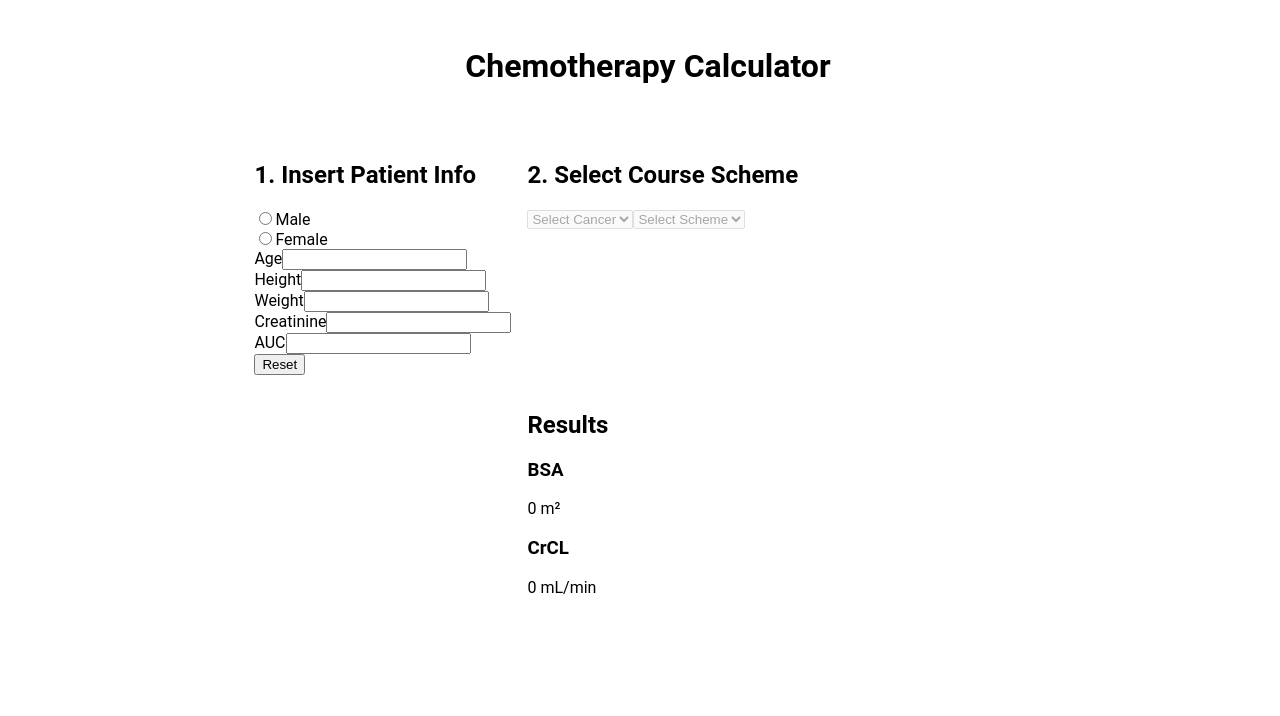
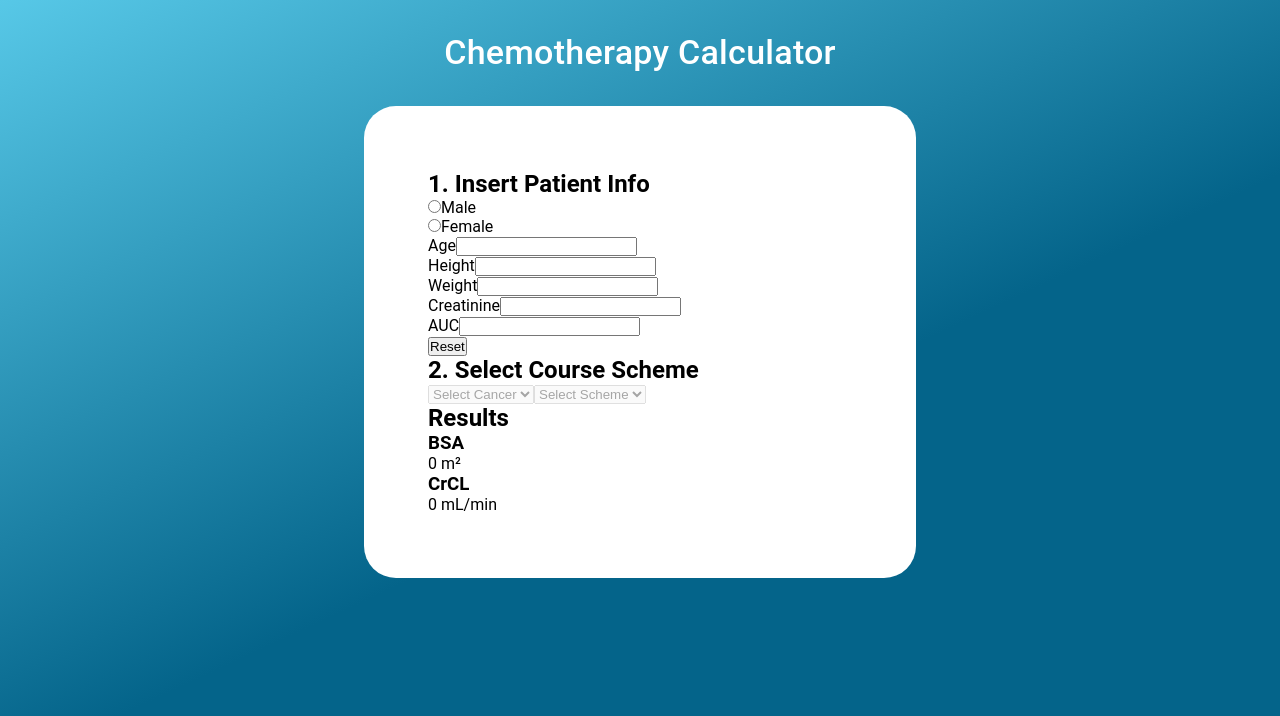
Before and after one commit to iurisilvestre/chemotherapy-calculator, a React (Create React App) app: page / in a window 1280 px wide. Shown: the top 716 px of the page. Built offline with nearby package versions, Linux system fonts and the light colour scheme.

Commit message:
installing material-ui and start styling the app

```diff
--- a/package.json
+++ b/package.json
@@ -3,9 +3,15 @@
   "version": "0.1.0",
   "private": true,
   "dependencies": {
+    "@emotion/react": "^11.8.1",
+    "@emotion/styled": "^11.8.1",
+    "@mui/material": "^5.4.4",
+    "@mui/styles": "^5.4.4",
     "@testing-library/jest-dom": "^5.16.1",
     "@testing-library/react": "^12.1.2",
     "@testing-library/user-event": "^13.5.0",
+    "install": "^0.13.0",
+    "npm": "^8.5.2",
     "react": "^17.0.2",
     "react-dom": "^17.0.2",
     "react-scripts": "5.0.0",
--- a/public/index.html
+++ b/public/index.html
@@ -10,34 +10,12 @@
       content="Web site created using create-react-app"
     />
     <link rel="apple-touch-icon" href="%PUBLIC_URL%/logo192.png" />
-    <!--
-      manifest.json provides metadata used when your web app is installed on a
-      user's mobile device or desktop. See https://developers.google.com/web/fundamentals/web-app-manifest/
-    -->
     <link rel="manifest" href="%PUBLIC_URL%/manifest.json" />
-    <!--
-      Notice the use of %PUBLIC_URL% in the tags above.
-      It will be replaced with the URL of the `public` folder during the build.
-      Only files inside the `public` folder can be referenced from the HTML.
 
-      Unlike "/favicon.ico" or "favicon.ico", "%PUBLIC_URL%/favicon.ico" will
-      work correctly both with client-side routing and a non-root public URL.
-      Learn how to configure a non-root public URL by running `npm run build`.
-    -->
-    <title>React App</title>
+    <title>Chemo Calc</title>
   </head>
   <body>
     <noscript>You need to enable JavaScript to run this app.</noscript>
     <div id="root"></div>
-    <!--
-      This HTML file is a template.
-      If you open it directly in the browser, you will see an empty page.
-
-      You can add webfonts, meta tags, or analytics to this file.
-      The build step will place the bundled scripts into the <body> tag.
-
-      To begin the development, run `npm start` or `yarn start`.
-      To create a production bundle, use `npm run build` or `yarn build`.
-    -->
   </body>
 </html>
--- a/src/App.js
+++ b/src/App.js
@@ -1,13 +1,24 @@
 import { useState, useEffect } from "react";
 
+// COMPONENTS
 import { CoursesSchemes } from "./utils/CoursesSchemes.js";
 import { getBsa, getCrCl, getCarboplatin, getDose } from "./utils/functions.js";
-
 import PatientInfo from "./layouts/PatientInfo";
 import SchemesSelection from "./layouts/SchemesSelection";
 import Results from "./layouts/Results";
 
-export default function App() {
+// MATERIAL-UI
+import Container from "@mui/material/Container";
+import Box from "@mui/material/Box";
+import Typography from "@mui/material/Typography";
+import { makeStyles } from "@mui/styles";
+
+const useStyles = makeStyles({
+  title: {
+    marginTop: "20px 0",
+  },
+});
+
 const patientCleanData = {
   genre: "",
   age: "",
@@ -16,6 +27,8 @@ export default function App() {
   creatinine: "",
   auc: "",
 };
+export default function App() {
+  const classes = useStyles();
 
   const [patientInfo, setPatientInfo] = useState(patientCleanData);
   const [selectedScheme, setSelectedScheme] = useState({});
@@ -72,8 +85,22 @@ export default function App() {
   }, [selectedScheme, patientInfo.auc]);
 
   return (
-    <div className="app">
-      <h1>Chemotherapy Calculator</h1>
+    <Container maxWidth="sm">
+      <Typography
+        variant="h4"
+        align="center"
+        sx={{ color: "white", fontWeight: "500", margin: "2rem 0" }}
+        className={classes.title}
+      >
+        Chemotherapy Calculator
+      </Typography>
+      <Box
+        sx={{
+          backgroundColor: "white",
+          padding: "4rem",
+          borderRadius: "2rem",
+        }}
+      >
         <PatientInfo
           onChangeInputs={handleInputs}
           onReset={handleReset}
@@ -93,6 +120,7 @@ export default function App() {
           carboplatinValue={carboplatinValue}
           doseValue={doseValue}
         />
-    </div>
+      </Box>
+    </Container>
   );
 }
--- a/src/index.css
+++ b/src/index.css
@@ -1,50 +1,17 @@
-code {
-  font-family: source-code-pro, Menlo, Monaco, Consolas, "Courier New",
-    monospace;
+* {
+  box-sizing: border-box;
+  padding: 0;
+  margin: 0;
 }
 
 body {
-  width: 100%;
-  height: 100%;
-  display: flex;
-  justify-content: center;
+  height: 100vh;
   font-family: "Roboto";
   -webkit-font-smoothing: antialiased;
   -moz-osx-font-smoothing: grayscale;
+  background: linear-gradient(
+    335deg,
+    rgb(4, 100, 138) 46%,
+    rgb(87, 200, 231) 100%
+  );
 }
-
-.app {
-  display: grid;
-  grid-template-columns: 1fr 2fr;
-  grid-template-rows: 1fr 2fr 2fr;
-  grid-gap: 1rem;
-}
-
-h1 {
-  align-self: center;
-  grid-column-start: 1;
-  grid-column-end: 3;
-  text-align: center;
-}
-
-.patient-info {
-  width: 100%;
-  grid-row-start: 2;
-  grid-row-end: 3;
-}
-
-.course-schemes {
-  grid-column-start: 2;
-  grid-column-end: 3;
-  grid-row-start: 2;
-  grid-row-end: 3;
-}
-
-.results {
-  grid-column-start: 2;
-  grid-column-end: 3;
-}
-
-.auc-required {
-  border: 2px solid red;
-}
```
Also changed, not shown: 1 other file (tests, documents, lock files or other folders). Lines whose indentation alone changed are shown as unchanged.
